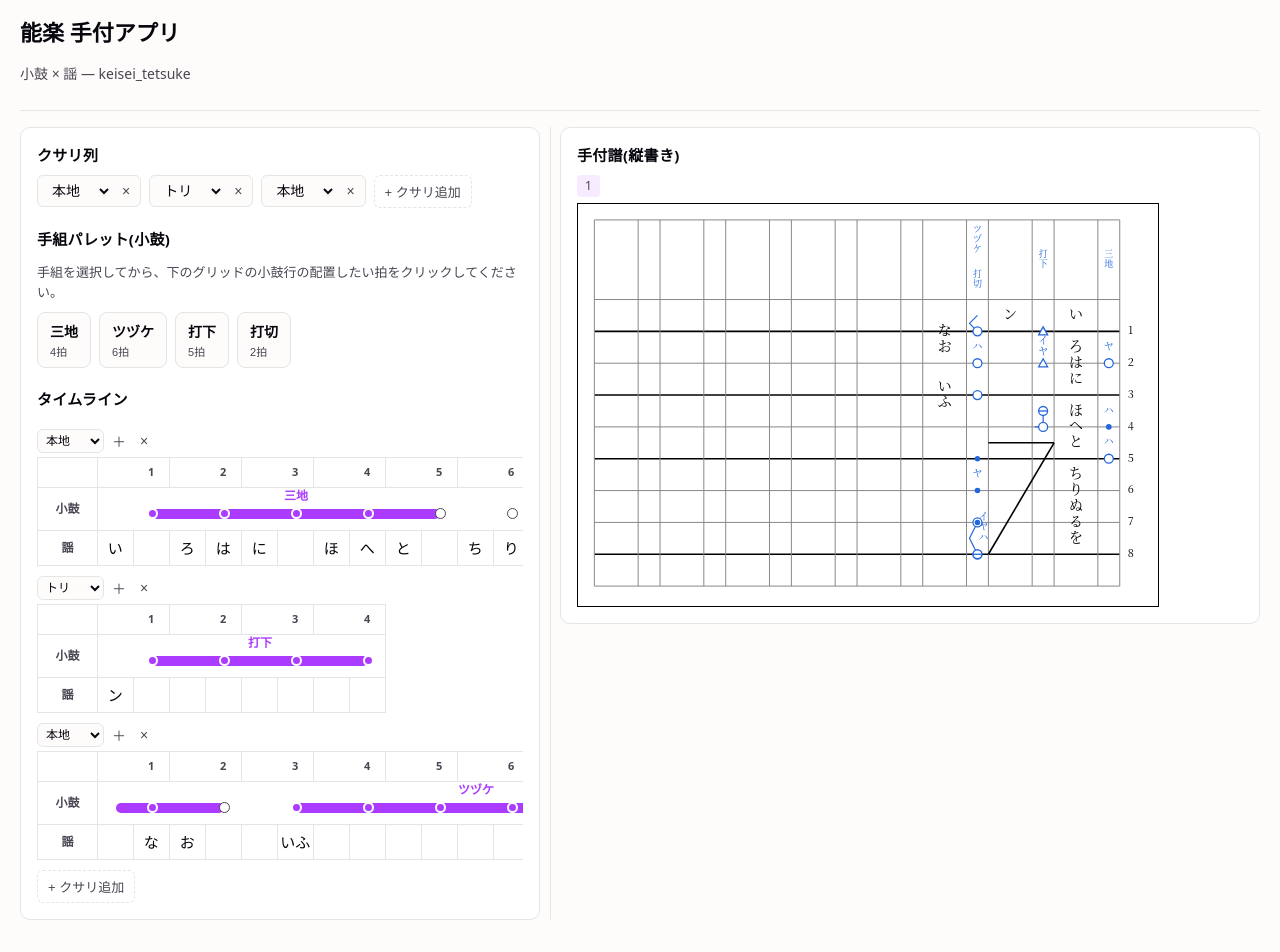
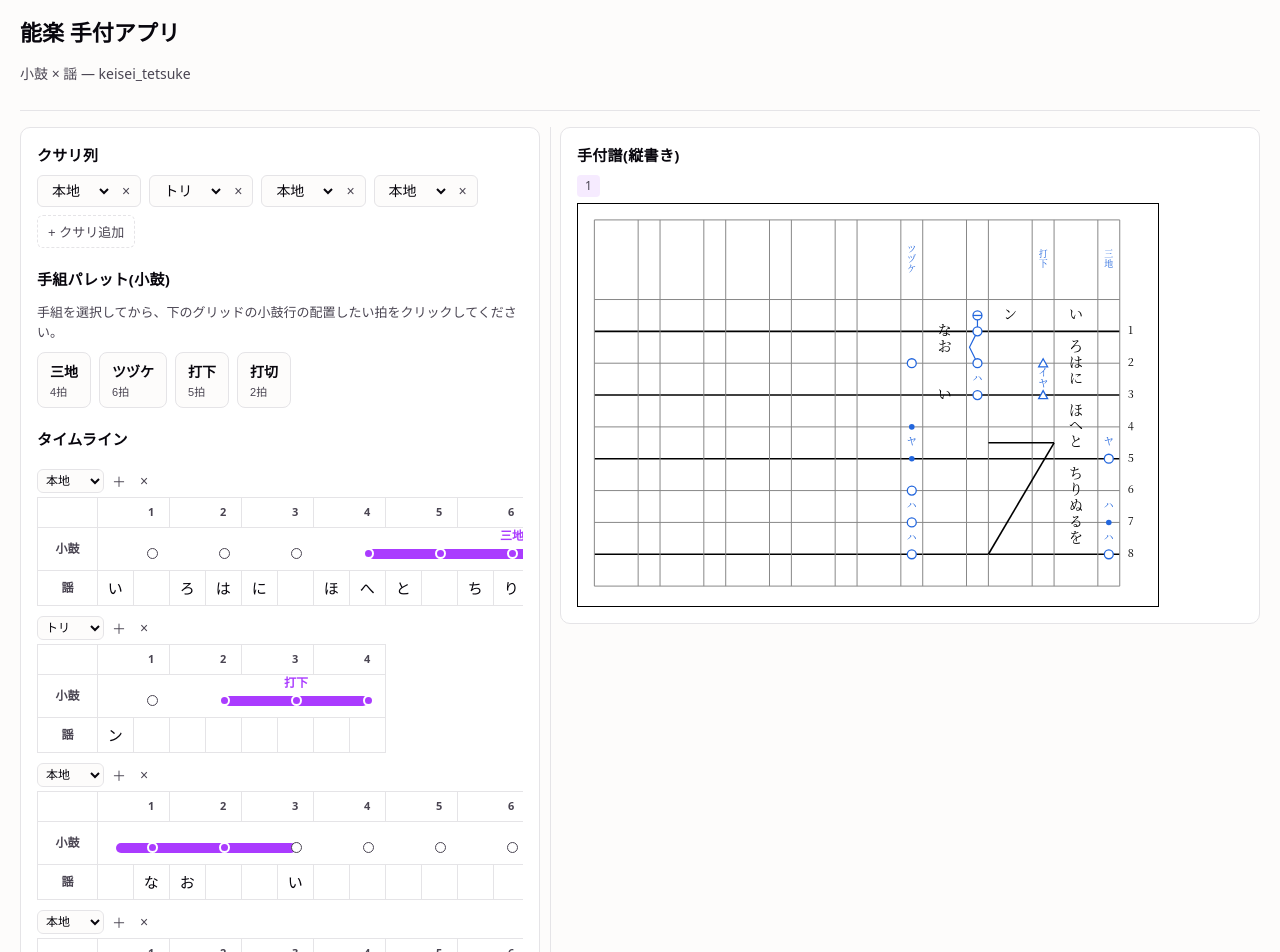
Before and after one commit to shun3333/tetsuke, a React (Vite) app: page / in a window 1280 px wide. Shown: the top 952 px of the page. Built offline with nearby package versions, Linux system fonts and the light colour scheme; a web font is replaced by a local one.

Commit message:
update: サンプルデータを現実的な形に修正

```diff
--- a/src/data/sampleSong.ts
+++ b/src/data/sampleSong.ts
@@ -8,15 +8,15 @@ export const sampleSong: SongData = {
     { index: 0, type: "honji" },
     { index: 1, type: "tori" },
     { index: 2, type: "honji" },
+    { index: 3, type: "honji" },
   ],
   tracks: {
     kotsuzumi: {
       instrument: "kotsuzumi",
       te_instances: [
-        { te_id: "mitsuji", start_ref: { kusari_index: 0, beat: 2 } },
-        { te_id: "uchioroshi", start_ref: { kusari_index: 1, beat: 2 } },
-        { te_id: "tsuzuke", start_ref: { kusari_index: 2, beat: 6 } },
-        { te_id: "uchikiri", start_ref: { kusari_index: 2, beat: 14 } },
+        { te_id: "mitsuji", start_ref: { kusari_index: 0, beat: 8 } },
+        { te_id: "uchioroshi", start_ref: { kusari_index: 1, beat: 4 } },
+        { te_id: "tsuzuke", start_ref: { kusari_index: 3, beat: 4 } }
       ],
     },
     utai: {
@@ -39,7 +39,7 @@ export const sampleSong: SongData = {
         { beat_ref: { kusari_index: 1, beat: 1 }, content: { type: "text", value: "ン" } },
         { beat_ref: { kusari_index: 2, beat: 2 }, content: { type: "text", value: "な" } },
         { beat_ref: { kusari_index: 2, beat: 3 }, content: { type: "text", value: "お" } },
-        { beat_ref: { kusari_index: 2, beat: 6 }, content: { type: "text", value: "いふ" } },
+        { beat_ref: { kusari_index: 2, beat: 6 }, content: { type: "text", value: "い" } },
       ],
     },
   },
```
